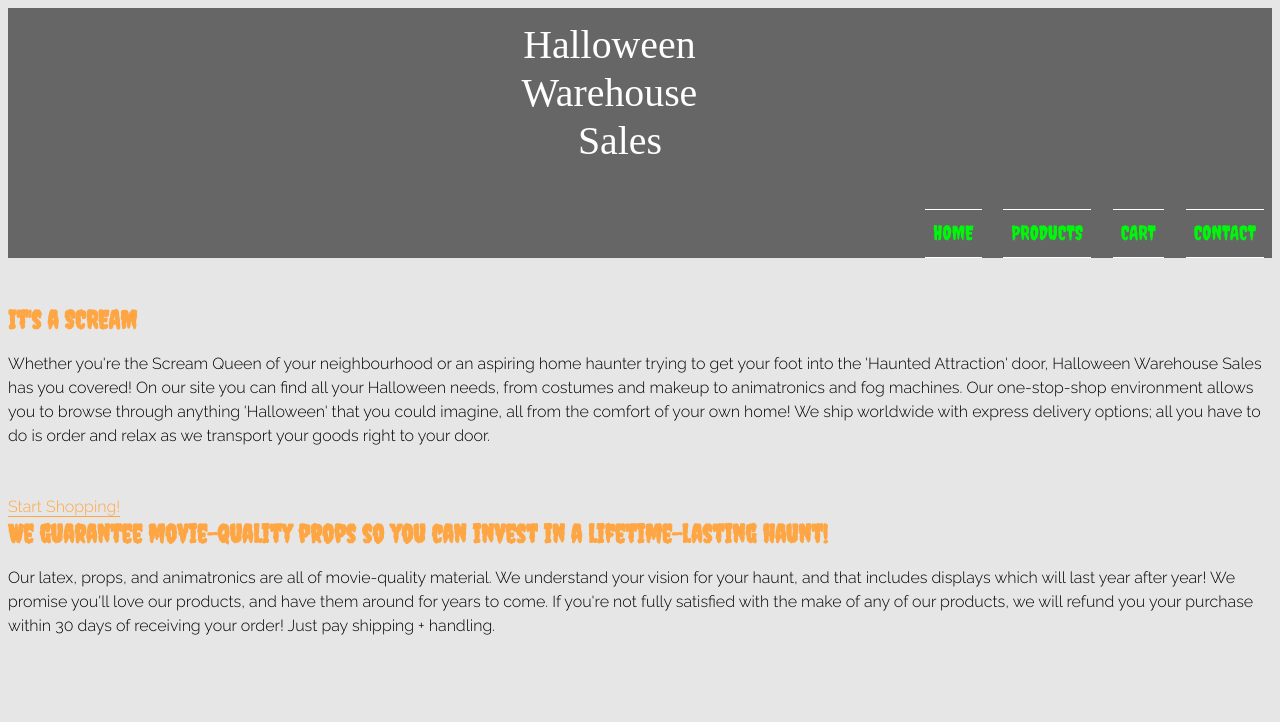
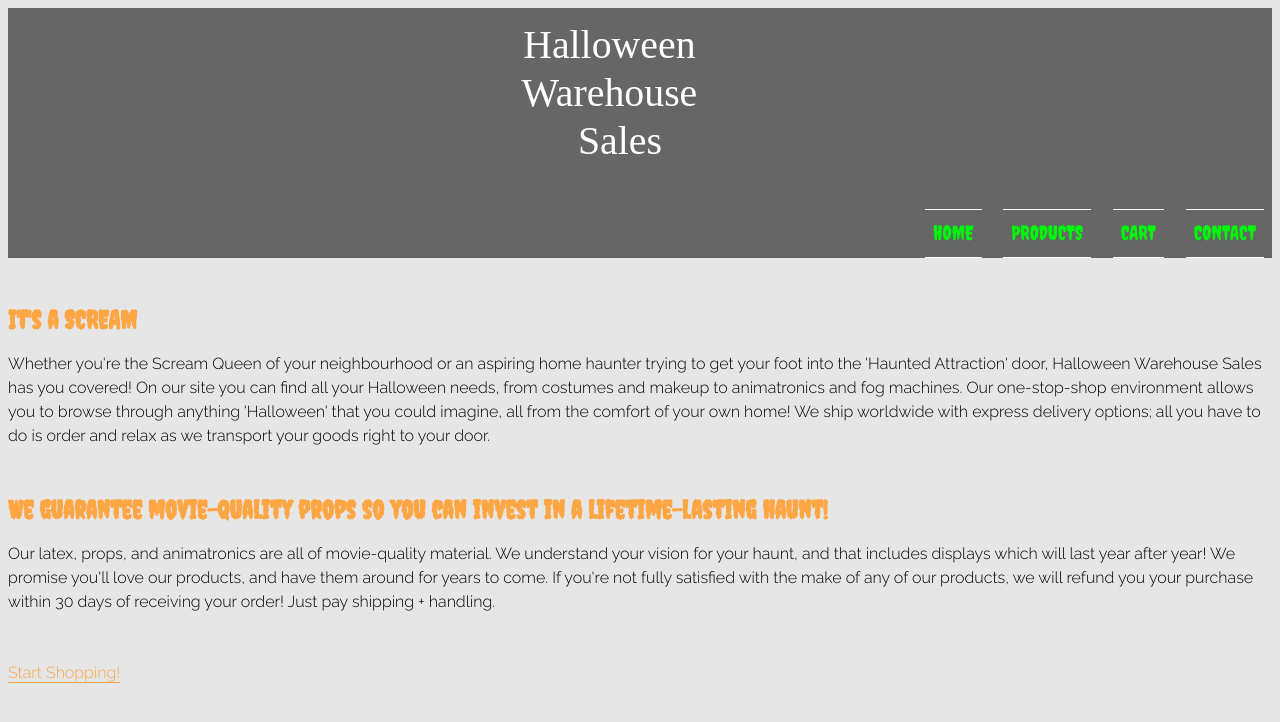
Before and after one commit to chelseanadine/ecommerce-website, a Jekyll site: the page index.html, which Jekyll copies as it is, in a window 1280 px wide. Shown: the top 722 px of the page. Built offline with Jekyll 4.4.1, drawn with Linux system fonts in a browser that asks for light colours; some web fonts are replaced; Markdown is read by kramdown in place of the engine named in the settings.

Commit message:
Pushed link to bottom

```diff
--- a/index.html
+++ b/index.html
@@ -52,15 +52,6 @@
 		<div class="all-side bottom center">
 				<h1 class="spacing-top peta">It's a SCREAM</h1>
 				<p class="spacing-bottom">Whether you're the Scream Queen of your neighbourhood or an aspiring home haunter trying to get your foot into the 'Haunted Attraction' door, Halloween Warehouse Sales has you covered! On our site you can find all your Halloween needs, from costumes and makeup to animatronics and fog machines. Our one-stop-shop environment allows you to browse through anything 'Halloween' that you could imagine, all from the comfort of your own home! We ship worldwide with express delivery options; all you have to do is order and relax as we transport your goods right to your door.</p>
-			</div>
-	</div>
-
-	<div class="main-grid-white">
-		<div class="unit unit-s-1 unit-m-1-3 unit-l-1-3">
-			<div class="gutter bottom">
-			<div class="gutter">
-				<a class="block" href="products.html">Start Shopping!</a>
-			</div>
 		</div>
 	</div>
 
@@ -70,6 +61,16 @@
 				<p class="spacing-bottom">Our latex, props, and animatronics are all of movie-quality material. We understand your vision for your haunt, and that includes displays which will last year after year! We promise you'll love our products, and have them around for years to come. If you're not fully satisfied with the make of any of our products, we will refund you your purchase within 30 days of receiving your order! Just pay shipping + handling.</p>
 			</div>
 	</div>
+
+	<div class="main-grid-white">
+		<div class="unit unit-s-1 unit-m-1-3 unit-l-1-3">
+			<div class="gutter bottom">
+				<div class="gutter">
+					<a class="block .yotta" href="products.html">Start Shopping!</a>
+				</div>
+			</div>
+		</div>
+	</div>
 </main>
 
 </body>
```
